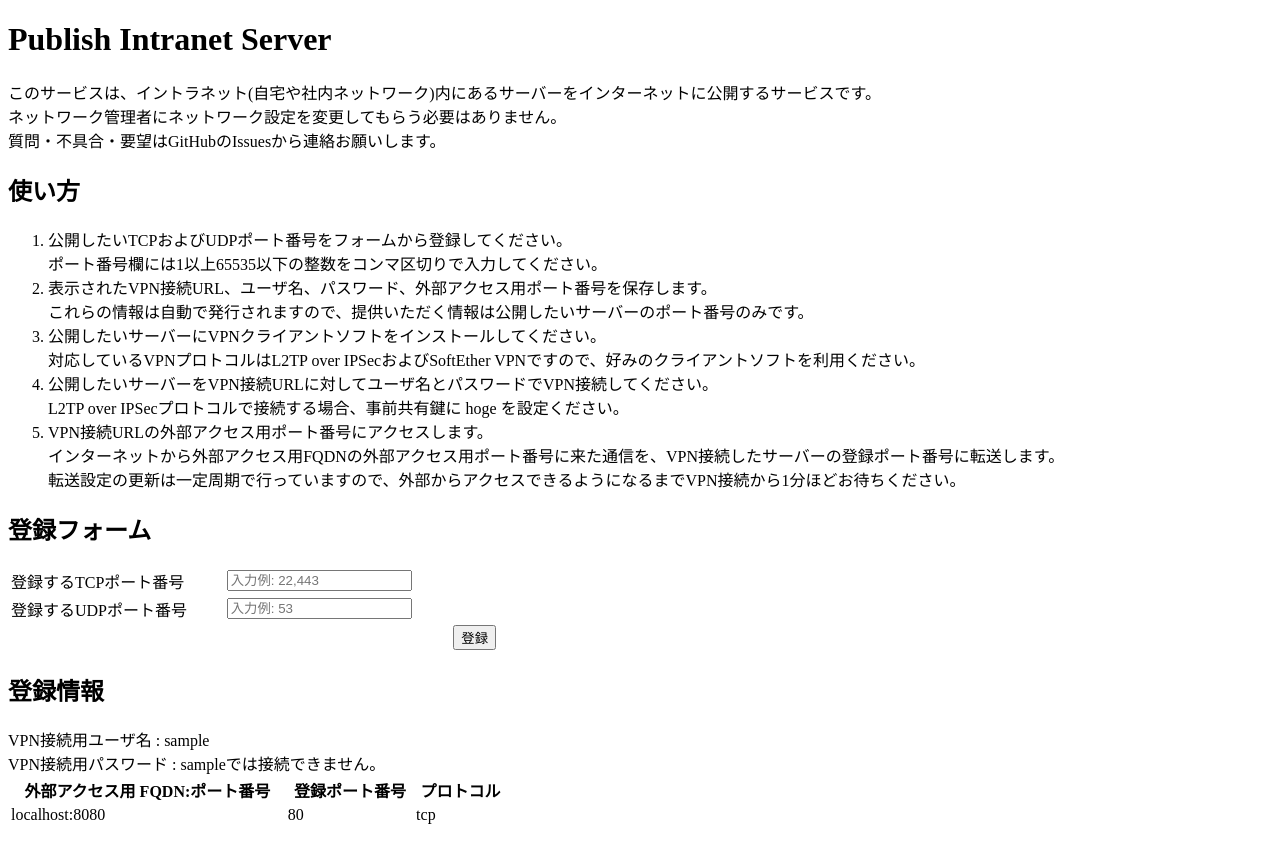
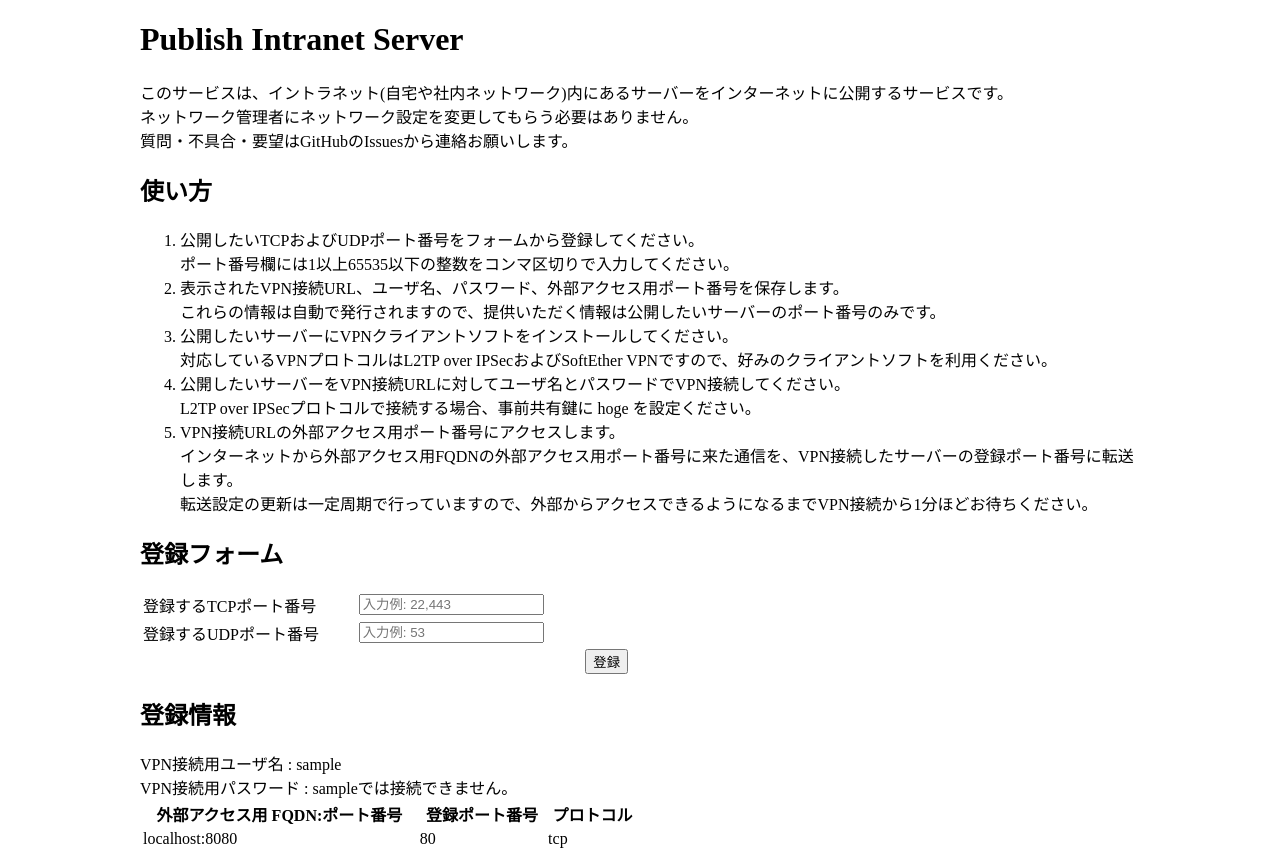
Before and after one commit to ytgw/publish_intranet_server_frontend, a React (Create React App) app: page / in a window 1280 px wide. Before the commit the page ends 835 px from the top, so only its background shows below. Built offline with nearby package versions, Linux system fonts and the light colour scheme.

Commit message:
CSSを作成。

```diff
--- /dev/null
+++ b/public/index.css
@@ -0,0 +1,5 @@
+body {
+    width: 1000px;
+    margin-right: auto;
+    margin-left : auto;
+}
--- a/public/index.html
+++ b/public/index.html
@@ -2,6 +2,7 @@
 <html lang="ja">
     <head>
         <meta charset="utf-8" />
+        <link rel="stylesheet" href="index.css" />
         <meta name="viewport" content="width=device-width, initial-scale=1" />
         <title>Publish Intranet Server</title>
     </head>
```
